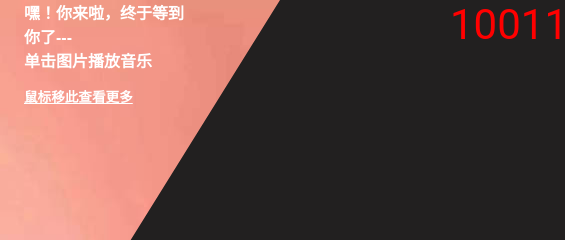
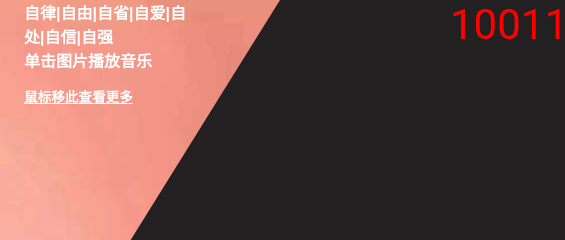
Before and after one commit to yunzhicai/yunzhicai.github.io, a plain HTML site: page index.html in a window 1280 px wide. Shown: the top 240 px of the page, 0-565 px from the left. Drawn offline with Linux system fonts and the light colour scheme.

Commit message:
Update index.html

```diff
--- a/index.html
+++ b/index.html
@@ -37,7 +37,7 @@
 						</g>
 					</svg>
 					<div class="pater__content">
-                        <span class="pater__title">嘿！你来啦，终于等到你了---</span>
+                        <span class="pater__title">自律|自由|自省|自爱|自处|自信|自强</span>
 						<span class="pater__title">单击图片播放音乐</span>
 						<span class="pater__more">鼠标移此查看更多</span>
 						<div class="pater__hover">
```
